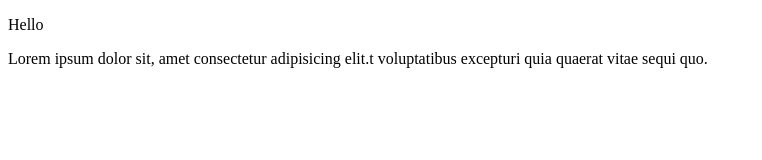
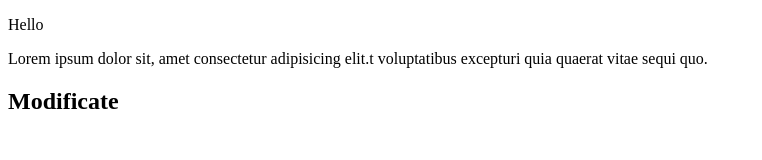
Before and after one commit to GrandAndrewGit/project, a plain HTML site: page index.html in a window 1280 px wide. Shown: the whole page, without its empty margins (0-762 px from the left). Drawn offline with Linux system fonts and the light colour scheme.

Commit message:
index.html mod from new folder

```diff
--- a/index.html
+++ b/index.html
@@ -12,6 +12,8 @@
     <p>Hello</p>
     <p>Lorem ipsum dolor sit, amet consectetur adipisicing elit.t voluptatibus excepturi quia quaerat vitae sequi quo.</p>
 
+    <h2>Modificate</h2>
+
     <script src="js/script.js"></script>
 </body>
 </html>
```
